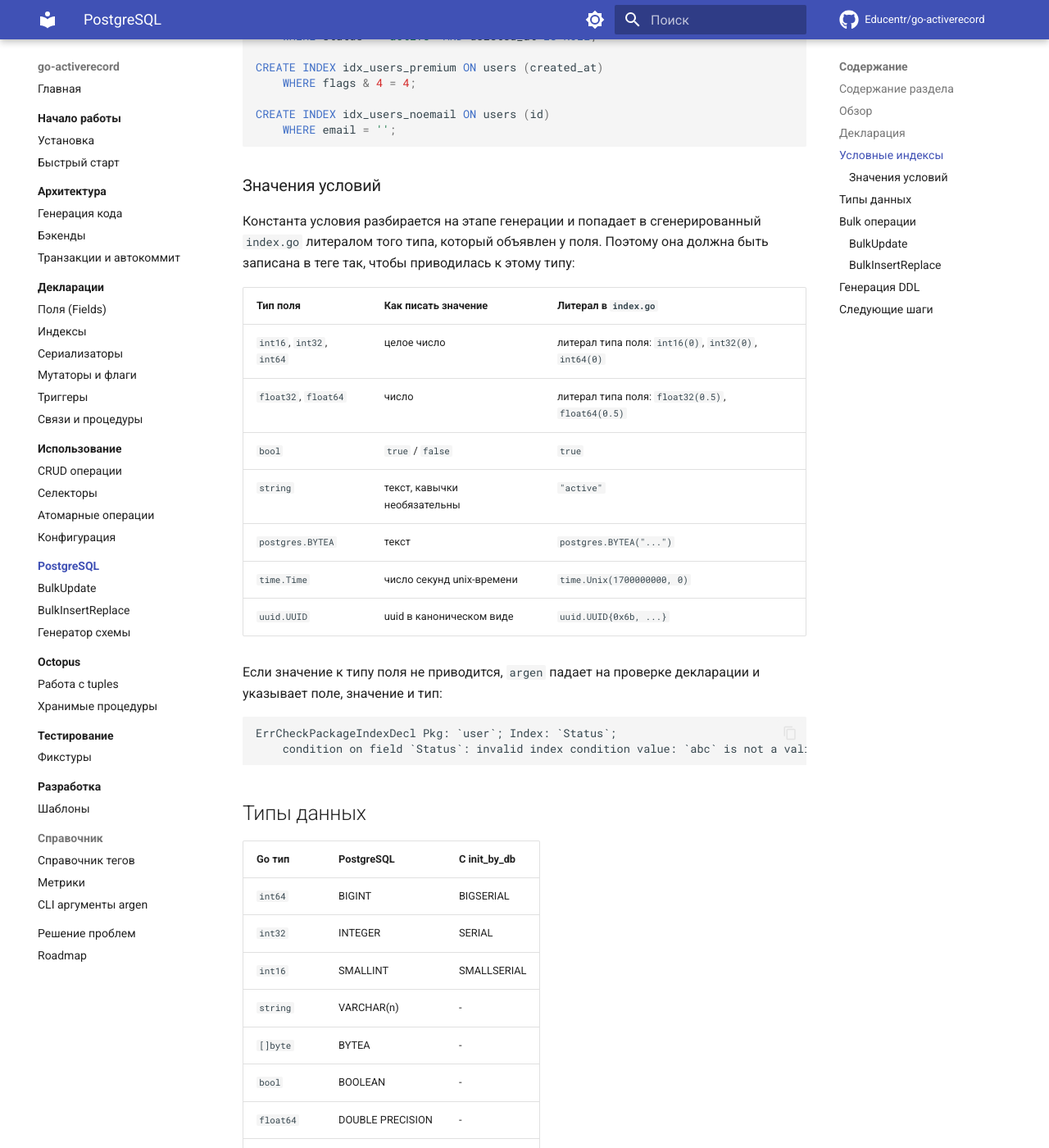
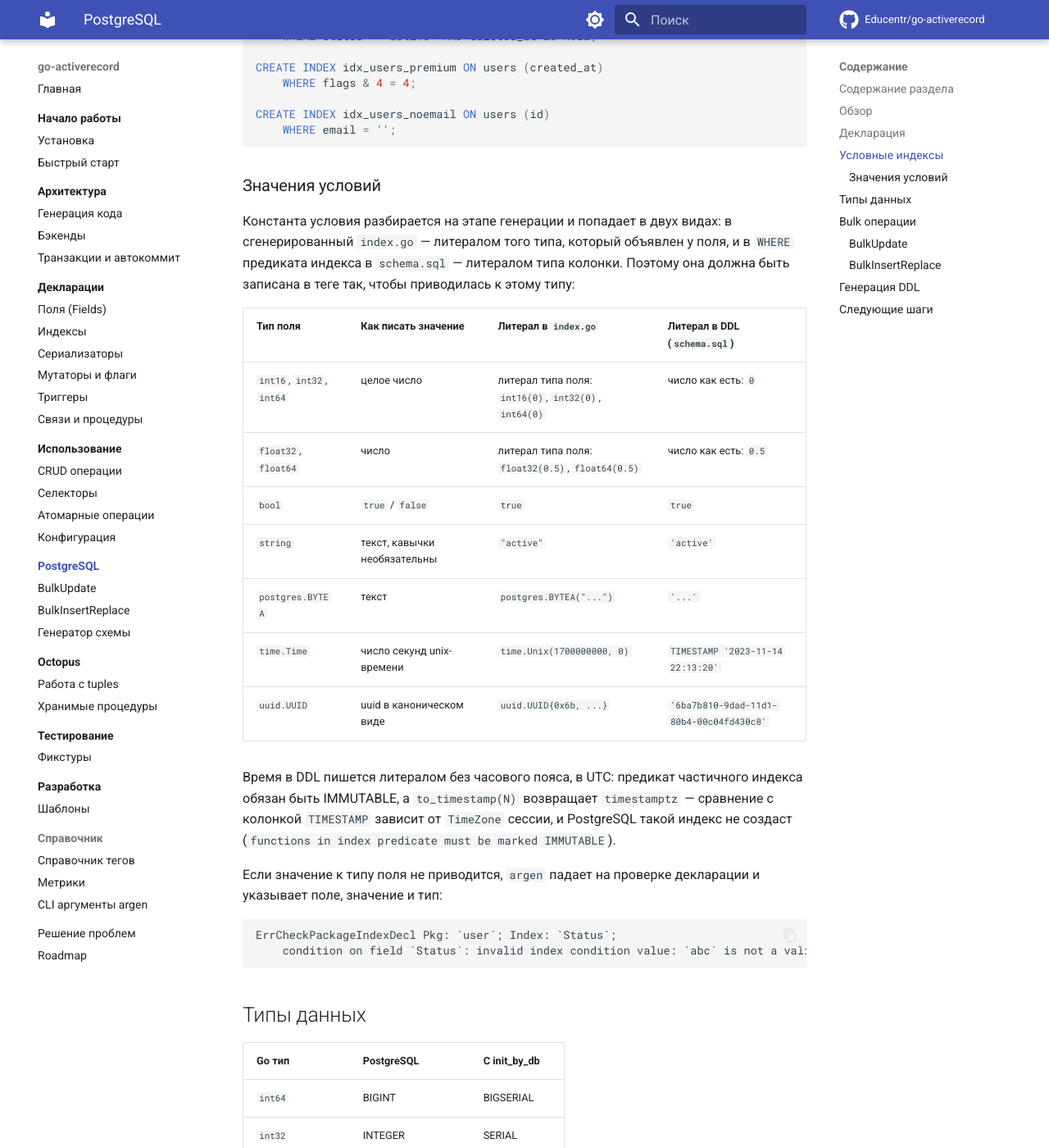
Before and after one commit to Educentr/go-activerecord, an MkDocs documentation site: the page built from docs/postgresql/index.md, in a window 1280 px wide and 1400 px high, scrolled down 1569 px. Shown: the whole window at 82% size. Built offline with MkDocs 1.6.1 and Material for MkDocs 9.7.7, drawn with Linux system fonts in a browser that asks for light colours; comment, search, counter and statistics services are not loaded; some of the changed text lies outside the part shown.

Commit message:
[docs] update: condition literals in DDL and postgres.BYTEA format name (LIB-4)
В «Значения условий» добавлена колонка с литералом в DDL для всех типов полей
и пояснение, почему время пишется литералом без часового пояса. В таблицах
«Типы данных» имя формата []byte заменено на postgres.BYTEA (такого формата в
type.go нет), добавлен uuid.UUID.

Co-Authored-By: Claude Opus 5 <noreply@anthropic.com>
Co-Authored-By: Perfacta <vt@perfacta.ai>

```diff
--- a/docs/postgresql/index.md
+++ b/docs/postgresql/index.md
@@ -68,19 +68,26 @@ CREATE INDEX idx_users_noemail ON users (id)
 
 ### Значения условий
 
-Константа условия разбирается на этапе генерации и попадает в сгенерированный
-`index.go` литералом того типа, который объявлен у поля. Поэтому она должна быть
-записана в теге так, чтобы приводилась к этому типу:
+Константа условия разбирается на этапе генерации и попадает в двух видах: в
+сгенерированный `index.go` — литералом того типа, который объявлен у поля, и в
+`WHERE` предиката индекса в `schema.sql` — литералом типа колонки. Поэтому она
+должна быть записана в теге так, чтобы приводилась к этому типу:
 
-| Тип поля | Как писать значение | Литерал в `index.go` |
-|----------|---------------------|----------------------|
-| `int16`, `int32`, `int64` | целое число | литерал типа поля: `int16(0)`, `int32(0)`, `int64(0)` |
-| `float32`, `float64` | число | литерал типа поля: `float32(0.5)`, `float64(0.5)` |
-| `bool` | `true` / `false` | `true` |
-| `string` | текст, кавычки необязательны | `"active"` |
-| `postgres.BYTEA` | текст | `postgres.BYTEA("...")` |
-| `time.Time` | число секунд unix-времени | `time.Unix(1700000000, 0)` |
-| `uuid.UUID` | uuid в каноническом виде | `uuid.UUID{0x6b, ...}` |
+| Тип поля | Как писать значение | Литерал в `index.go` | Литерал в DDL (`schema.sql`) |
+|----------|---------------------|----------------------|------------------------------|
+| `int16`, `int32`, `int64` | целое число | литерал типа поля: `int16(0)`, `int32(0)`, `int64(0)` | число как есть: `0` |
+| `float32`, `float64` | число | литерал типа поля: `float32(0.5)`, `float64(0.5)` | число как есть: `0.5` |
+| `bool` | `true` / `false` | `true` | `true` |
+| `string` | текст, кавычки необязательны | `"active"` | `'active'` |
+| `postgres.BYTEA` | текст | `postgres.BYTEA("...")` | `'...'` |
+| `time.Time` | число секунд unix-времени | `time.Unix(1700000000, 0)` | `TIMESTAMP '2023-11-14 22:13:20'` |
+| `uuid.UUID` | uuid в каноническом виде | `uuid.UUID{0x6b, ...}` | `'6ba7b810-9dad-11d1-80b4-00c04fd430c8'` |
+
+Время в DDL пишется литералом без часового пояса, в UTC: предикат частичного
+индекса обязан быть IMMUTABLE, а `to_timestamp(N)` возвращает `timestamptz` —
+сравнение с колонкой `TIMESTAMP` зависит от `TimeZone` сессии, и PostgreSQL
+такой индекс не создаст (`functions in index predicate must be marked
+IMMUTABLE`).
 
 Если значение к типу поля не приводится, `argen` падает на проверке декларации
 и указывает поле, значение и тип:
@@ -98,10 +105,11 @@ ErrCheckPackageIndexDecl Pkg: `user`; Index: `Status`;
 | `int32` | INTEGER | SERIAL |
 | `int16` | SMALLINT | SMALLSERIAL |
 | `string` | VARCHAR(n) | - |
-| `[]byte` | BYTEA | - |
+| `postgres.BYTEA` | BYTEA | - |
 | `bool` | BOOLEAN | - |
 | `float64` | DOUBLE PRECISION | - |
 | `time.Time` | TIMESTAMP | - |
+| `uuid.UUID` | UUID | - |
 
 ## Bulk операции
 
```
Also changed, not shown: docs/postgresql/schema-generator.md (+6 -1 lines).
